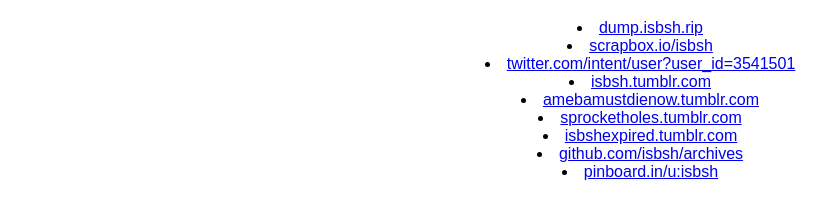
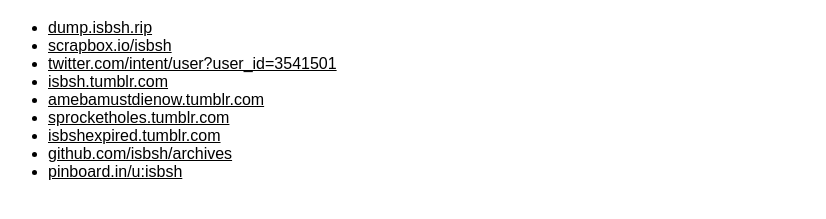
Before and after one commit to isbsh/info, a plain HTML site: page public/index.html in a window 1280 px wide. Shown: the part 61-280 px from the top of the page, without its empty margins (0-826 px from the left). Drawn offline with Linux system fonts and the light colour scheme; a web font is replaced by a local one.

Commit message:
Update index.html

```diff
--- a/public/index.html
+++ b/public/index.html
@@ -20,12 +20,26 @@
       h1 {
         font-weight: 700;
       }
+
+       ul {
+        text-align:  left;
+      }
+
+      a {
+        color: black;
+      }
+
+      a:hover,
+      a:active {
+        color: black;
+      }
       }
     </style>
 
 </head>
 <body>
  <h1>isbsh</h1>
+   <ul>
     <li><a href="https://dump.isbsh.rip/" target="_blank">dump.isbsh.rip</a></li>
     <li><a href="https://scrapbox.io/isbsh/" target="_blank">scrapbox.io/isbsh</a></li>
     <li><a href="https://twitter.com/intent/user?user_id=3541501/" target="_blank">twitter.com/intent/user?user_id=3541501</a></li>
@@ -35,5 +49,6 @@
     <li><a href="https://isbshexpired.tumblr.com/" target="_blank">isbshexpired.tumblr.com</a></li>
     <li><a href="http://github.com/isbsh/archives/" target="_blank">github.com/isbsh/archives</a></li>
     <li><a href="https://pinboard.in/u:isbsh/" target="_blank">pinboard.in/u:isbsh</a></li>
+   </ul>
 </body>
 </html>
```
